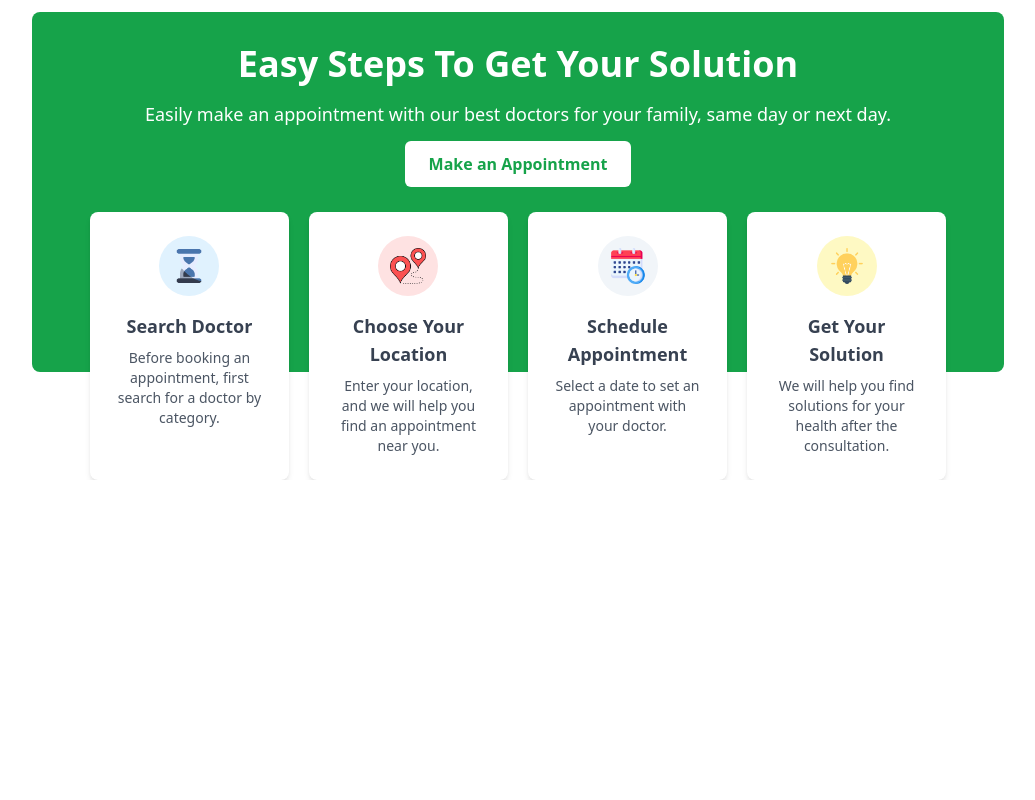
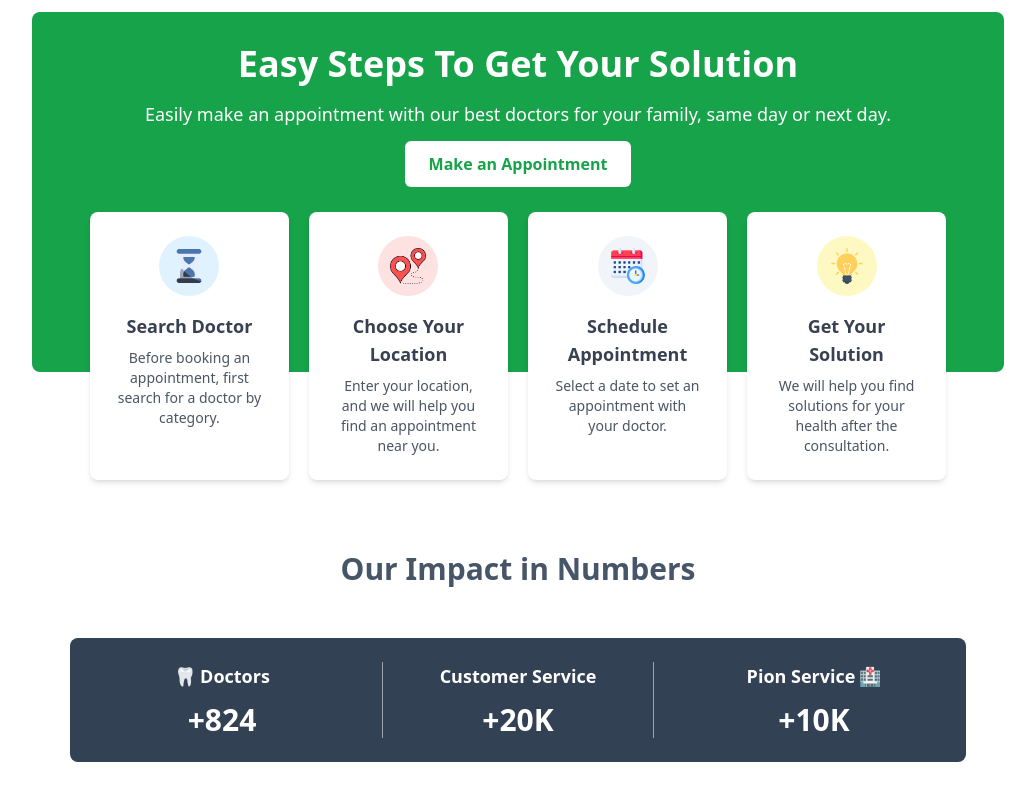
Before and after one commit to rabiulahsan/doctor-booking-client, a React (Vite) app: page / in a window 1280 px wide. Shown: the part 733-1533 px from the top of the page, without its empty margins (122-1157 px from the left). Before the commit the page ends 1213 px from the top, so only its background shows below. Built offline with nearby package versions, Linux system fonts and the light colour scheme.

Commit message:
created number sections

```diff
--- a/src/Pages/HomePage/Home/Home.jsx
+++ b/src/Pages/HomePage/Home/Home.jsx
@@ -1,11 +1,13 @@
 import Banner from "../Banner/Banner";
 import Steps from "../Steps/Steps";
+import Numbers from "../Numbers/Numbers";
 
 const Home = () => {
   return (
     <div>
       <Banner></Banner>
       <Steps></Steps>
+      <Numbers></Numbers>
     </div>
   );
 };
--- /dev/null
+++ b/src/Pages/HomePage/Numbers/Numbers.jsx
@@ -0,0 +1,43 @@
+import SectionTitle from "../../../Components/SectionTitle/SectionTitle";
+const Numbers = () => {
+  return (
+    <div className=" mt-[12%] mb-[5%]">
+      <SectionTitle heading="Our Impact in Numbers"></SectionTitle>
+      <div className="bg-slate-700 rounded-lg py-6 px-4 max-w-4xl mx-auto">
+        <div className="grid grid-cols-3 gap-6 text-center text-white">
+          {/* Doctors */}
+          <div>
+            <p className="text-lg font-semibold mb-3 flex items-center justify-center space-x-1">
+              <span role="img" aria-label="icon">
+                🦷
+              </span>{" "}
+              {/* Icon (replace with real image if needed) */}
+              <span>Doctors</span>
+            </p>
+            <p className="text-3xl font-bold">+824</p>
+          </div>
+
+          {/* Customer Service */}
+          <div className="border-l border-r border-gray-400">
+            <p className="text-lg font-semibold mb-3">Customer Service</p>
+            <p className="text-3xl font-bold">+20K</p>
+          </div>
+
+          {/* Pion Service */}
+          <div>
+            <p className="text-lg font-semibold mb-3 flex items-center justify-center space-x-1">
+              <span>Pion Service</span>
+              <span role="img" aria-label="icon">
+                🏥
+              </span>{" "}
+              {/* Icon */}
+            </p>
+            <p className="text-3xl font-bold">+10K</p>
+          </div>
+        </div>
+      </div>
+    </div>
+  );
+};
+
+export default Numbers;
```
